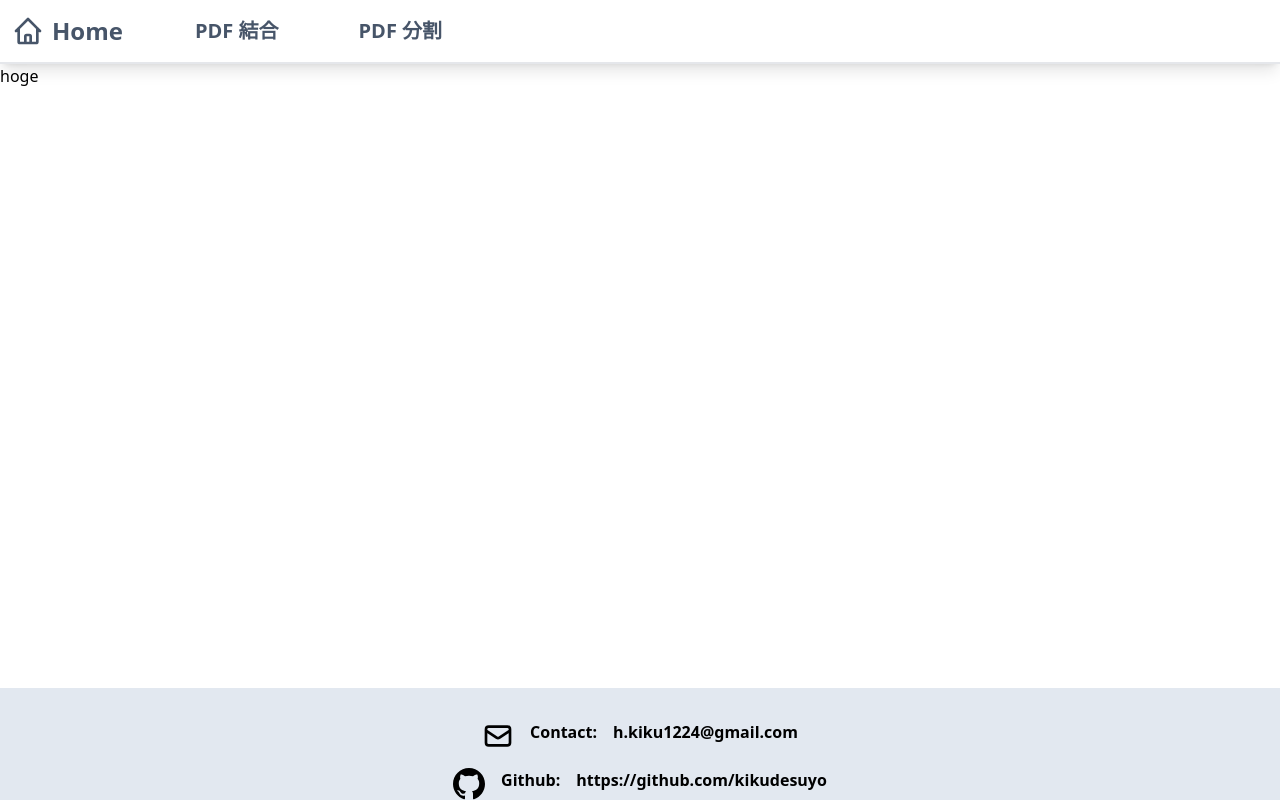
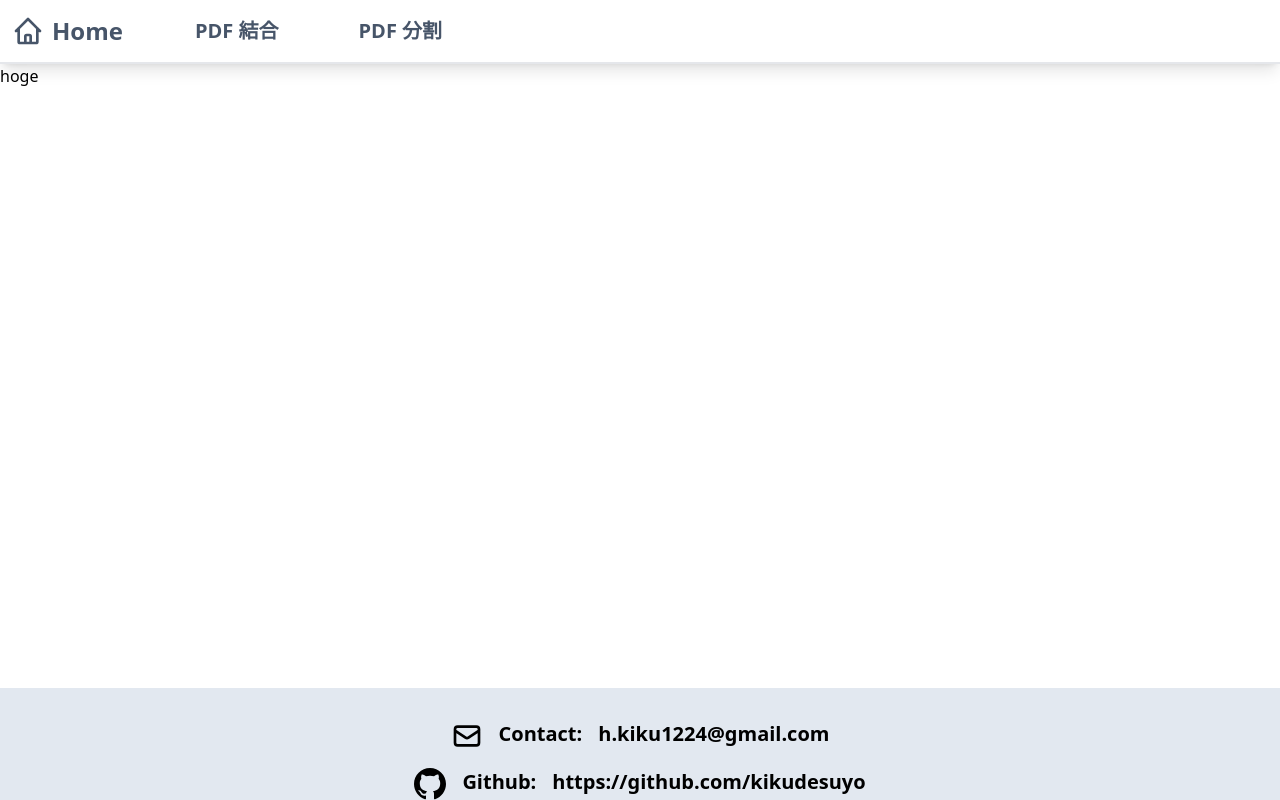
Before and after one commit to kikudesuyo/pdf-edition-v2, a Next.js app in the folder frontend/: page /home in a window 1280 px wide. Built offline with nearby package versions, Linux system fonts and the light colour scheme.

Commit message:
modify footer

```diff
--- a/frontend/src/components/footer.tsx
+++ b/frontend/src/components/footer.tsx
@@ -6,15 +6,18 @@ const Footer = () => {
     <footer className="flex flex-col justify-center items-center text-center sticky bottom-0 bg-slate-200 gap-4 pt-8">
       <div className="flex flex-row gap-4">
         <EmailIcon size="size-8" />
-        <p className="font-semibold">Contact:</p>
-        <a href="mailto:h.kiku1224@gmail.com" className="font-semibold">
+        <p className="font-semibold text-xl">Contact:</p>
+        <a href="mailto:h.kiku1224@gmail.com" className="font-semibold text-xl">
           h.kiku1224@gmail.com
         </a>
       </div>
       <div className="flex flex-row gap-4">
         <GitHubIcon size="size-8" />
-        <p className="font-semibold">Github:</p>
-        <a href="https://github.com/kikudesuyo" className="font-semibold">
+        <p className="font-semibold text-xl">Github:</p>
+        <a
+          href="https://github.com/kikudesuyo"
+          className="font-semibold text-xl"
+        >
           https://github.com/kikudesuyo
         </a>
       </div>
```
